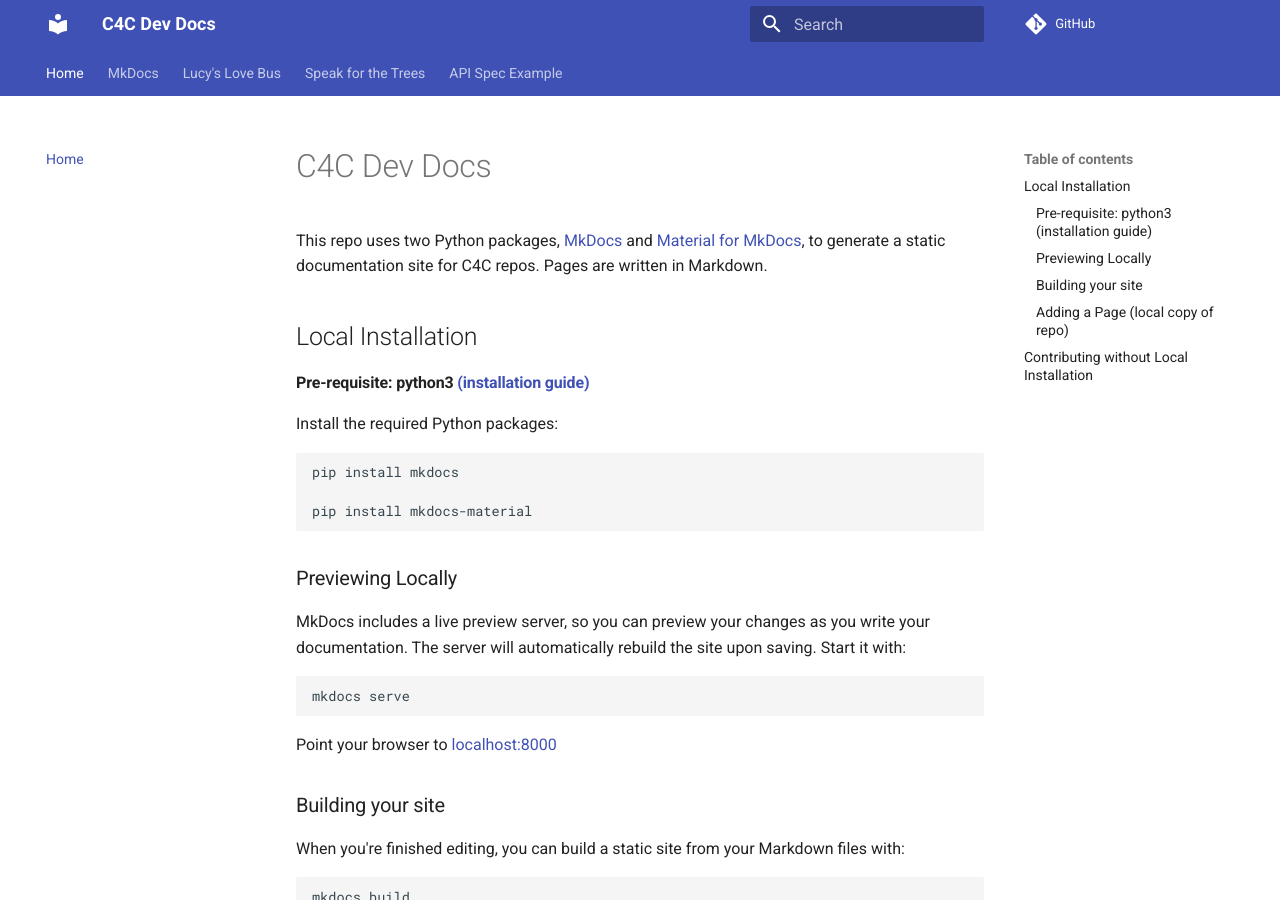
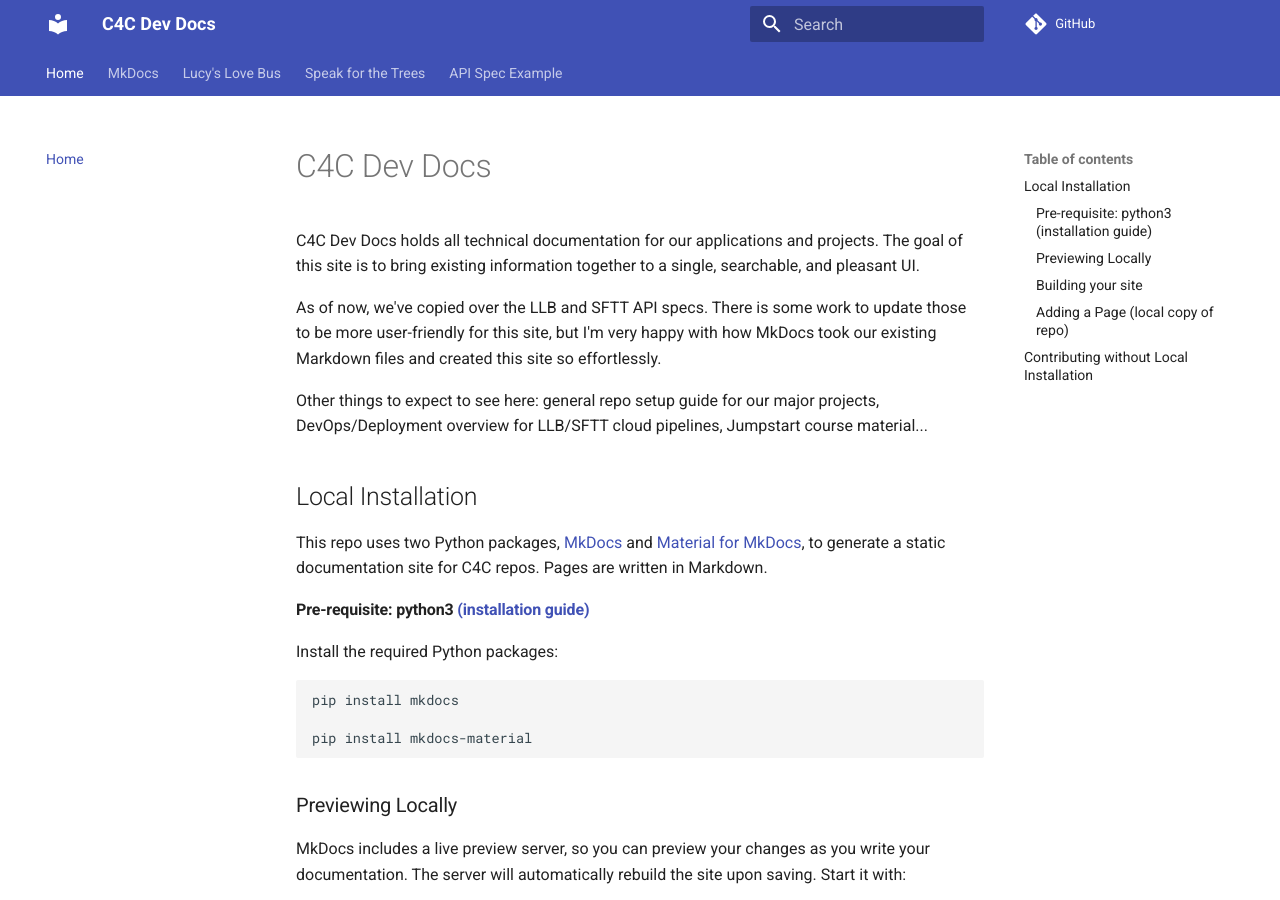
Before and after one commit to Code-4-Community/c4c-dev-docs, an MkDocs documentation site: the page built from docs/index.md, in a window 1280 px wide and 900 px high. Built offline with MkDocs 1.6.1 and Material for MkDocs 9.7.7, drawn with Linux system fonts in a browser that asks for light colours; comment, search, counter and statistics services are not loaded.

Commit message:
updating intro message

```diff
--- a/docs/index.md
+++ b/docs/index.md
@@ -1,8 +1,15 @@
 # C4C Dev Docs
 
-This repo uses two Python packages, [MkDocs](https://www.mkdocs.org/) and [Material for MkDocs](https://squidfunk.github.io/mkdocs-material/getting-started/), to generate a static documentation site for C4C repos. Pages are written in Markdown.
+C4C Dev Docs holds all technical documentation for our applications and projects. The goal of this site is to bring existing information together to a single, searchable, and pleasant UI.
+
+As of now, we've copied over the LLB and SFTT API specs. There is some work to update those to be more user-friendly for this site, but I'm very happy with how MkDocs took our existing Markdown files and created this site so effortlessly.
+
+Other things to expect to see here: general repo setup guide for our major projects, DevOps/Deployment overview for LLB/SFTT cloud pipelines, Jumpstart course material...
+
 
 ## Local Installation
+
+This repo uses two Python packages, [MkDocs](https://www.mkdocs.org/) and [Material for MkDocs](https://squidfunk.github.io/mkdocs-material/getting-started/), to generate a static documentation site for C4C repos. Pages are written in Markdown.
 
 #### Pre-requisite: python3 [(installation guide)](https://realpython.com/installing-python/)
 
```
